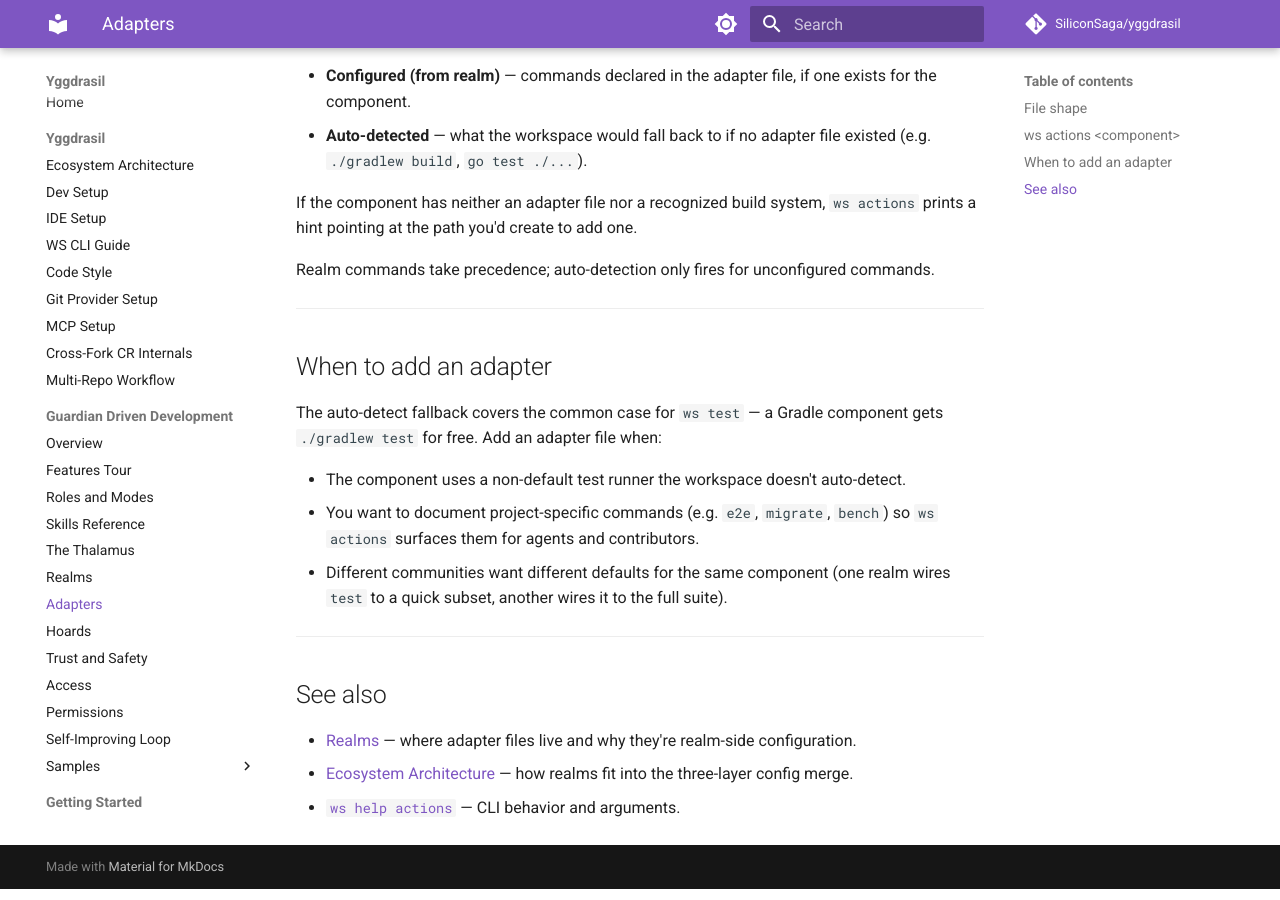
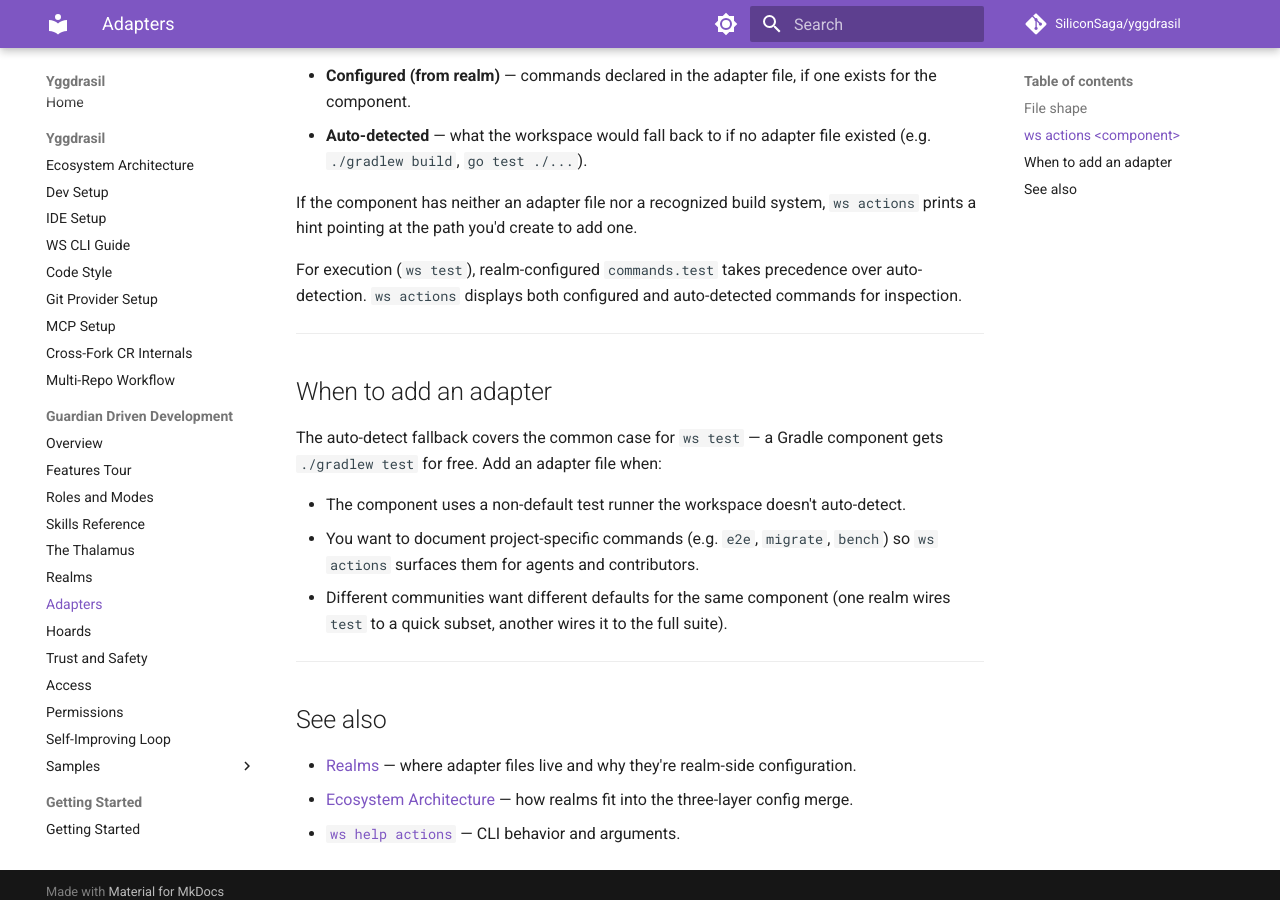
Before and after one commit to SiliconSaga/yggdrasil, an MkDocs documentation site: the page built from docs/gdd/adapters.md, in a window 1280 px wide and 900 px high, scrolled down 1321 px. Built offline with MkDocs 1.6.1 and Material for MkDocs 9.7.7, drawn with Linux system fonts in a browser that asks for light colours; comment, search, counter and statistics services are not loaded.

Commit message:
fix(docs): clarify ws actions shows both sections; only ws test enforces precedence
CodeRabbit follow-up on PR #56: the previous wording — "Realm
commands take precedence; auto-detection only fires for
unconfigured commands" — conflated runtime precedence (`ws test`)
with display behavior (`ws actions`). The inspector actually shows
both Configured and Auto-detected sections side-by-side; only the
runtime test runner enforces precedence.

Reworded to separate the two: `ws test` picks adapter > auto-detect;
`ws actions` displays both for inspection.

Co-Authored-By: Claude Opus 4.6 <noreply@anthropic.com>

```diff
--- a/docs/gdd/adapters.md
+++ b/docs/gdd/adapters.md
@@ -70,8 +70,9 @@ If the component has neither an adapter file nor a recognized build
 system, `ws actions` prints a hint pointing at the path you'd create
 to add one.
 
-Realm commands take precedence; auto-detection only fires for
-unconfigured commands.
+For execution (`ws test`), realm-configured `commands.test` takes
+precedence over auto-detection. `ws actions` displays both configured
+and auto-detected commands for inspection.
 
 ---
 
```
